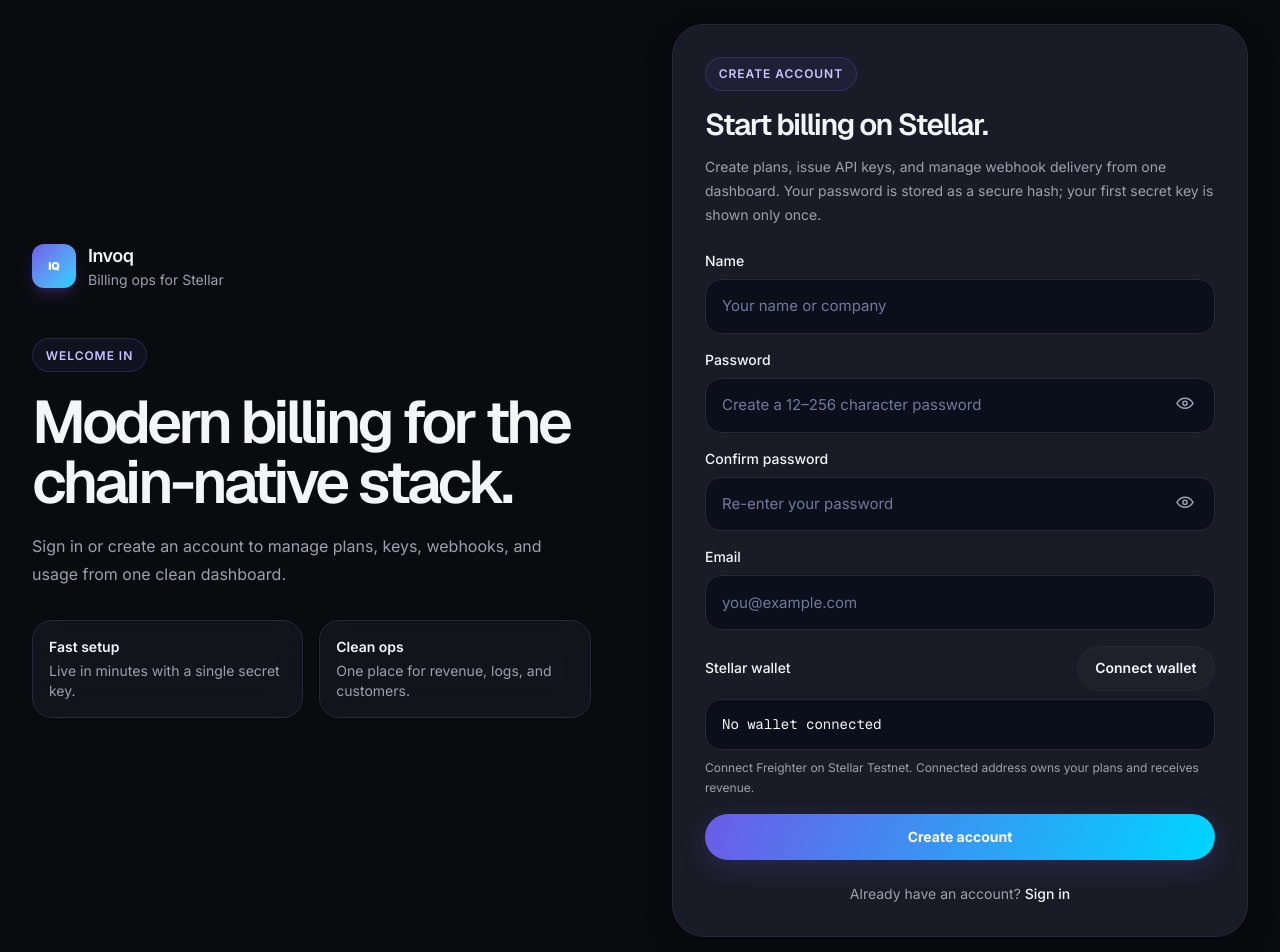
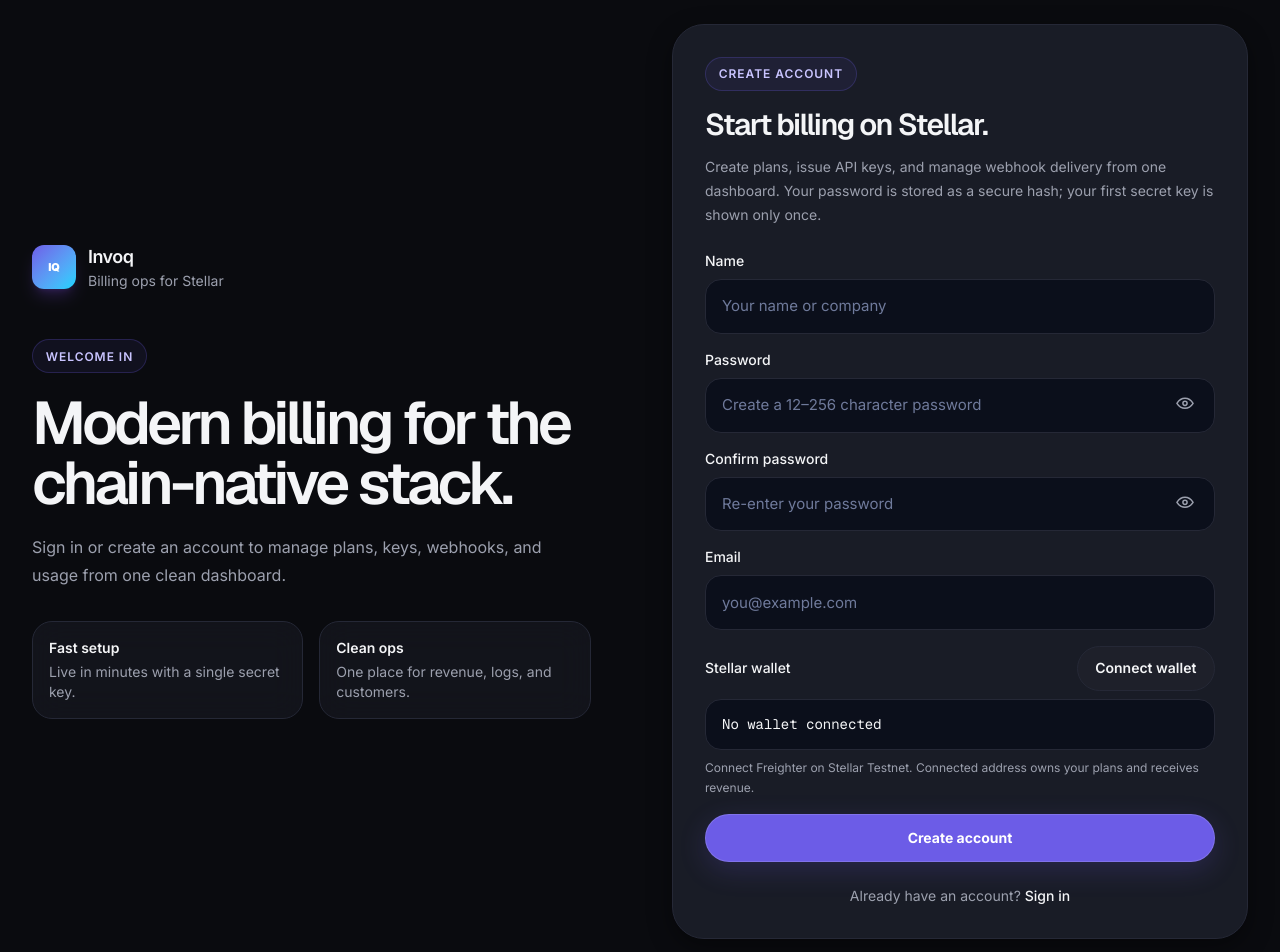
Before and after one commit to RAJIV81205/Invoq, a Next.js app: page /signup in a window 1280 px wide. Shown: the top 952 px of the page. Built offline with nearby package versions, Linux system fonts and the light colour scheme.

Commit message:
style(ui): refine visual texture

```diff
--- a/app/globals.css
+++ b/app/globals.css
@@ -67,10 +67,10 @@
   pointer-events: none;
   content: "";
   background:
-    radial-gradient(circle at 78% -8%, rgba(108, 92, 231, 0.11), transparent 30%),
-    linear-gradient(rgba(255,255,255,0.012) 1px, transparent 1px),
-    linear-gradient(90deg, rgba(255,255,255,0.012) 1px, transparent 1px);
-  background-size: auto, 64px 64px, 64px 64px;
+    radial-gradient(circle at 82% 0%, rgba(0, 212, 255, 0.08), transparent 28%),
+    radial-gradient(circle at 18% 68%, rgba(108, 92, 231, 0.07), transparent 32%),
+    linear-gradient(115deg, transparent 0 48%, rgba(255,255,255,0.012) 48% 49%, transparent 49% 100%);
+  background-size: auto, auto, 180px 180px;
 }
 
 ::selection {
@@ -241,15 +241,15 @@
   font-size: 0.875rem;
   font-weight: 700;
   color: #fff;
-  background: linear-gradient(110deg, var(--brand), var(--brand-glow), var(--brand));
-  background-size: 200% 100%;
+  background: var(--brand);
+  border: 1px solid rgba(255, 255, 255, 0.14);
   box-shadow: 0 8px 28px rgba(108, 92, 231, 0.2);
   transition: transform 180ms ease, box-shadow 180ms ease, opacity 180ms ease;
 }
 
 .button-primary:hover {
   transform: translateY(-1px);
-  background-position: 100% 0;
+  background: #7869ee;
   box-shadow: 0 10px 34px rgba(108, 92, 231, 0.3);
 }
 
```
